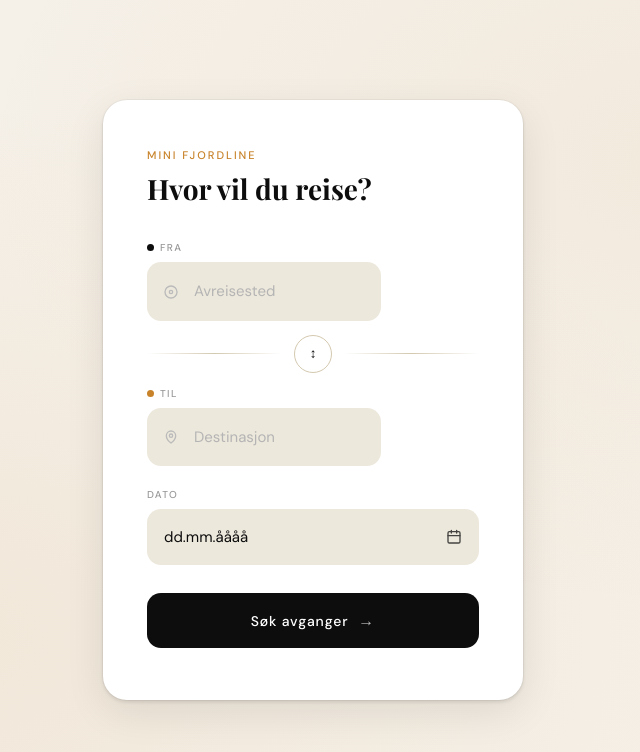
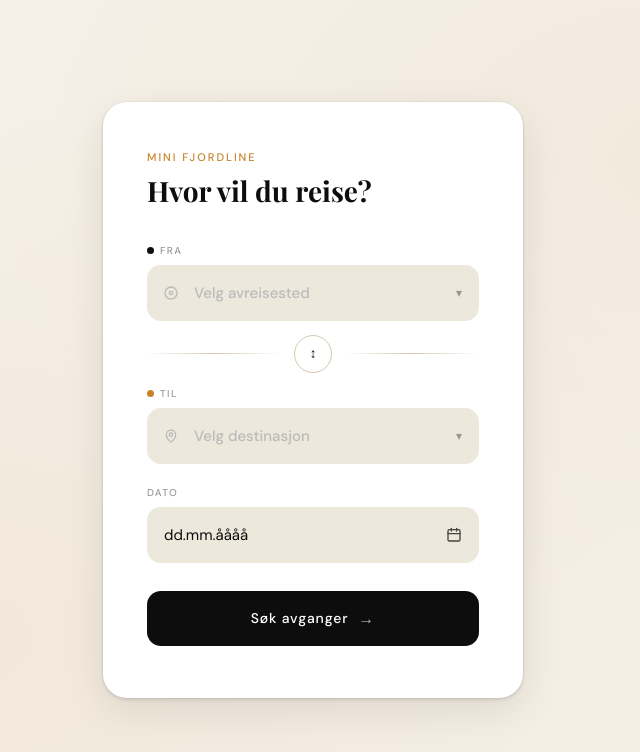
Before and after one commit to HanneAga/mini-fjordline, a Next.js app: page / in a window 1280 px wide. Shown: the top 752 px of the page, without its empty margins (327-967 px from the left). Built offline with nearby package versions, Linux system fonts and the light colour scheme; a web font is replaced by a local one.

Commit message:
chore: added dropdown on from / to input fields

```diff
--- a/src/app/page.module.css
+++ b/src/app/page.module.css
@@ -43,6 +43,11 @@
 
 .field {
   animation: fadein 0.5s ease both;
+}
+
+.fieldOverlay {
+  position: relative;
+  z-index: 25;
 }
 
 .dateField {
@@ -230,6 +235,85 @@
   padding-left: 46px;
 }
 
+.dropdownTrigger {
+  width: 100%;
+  min-height: 56px;
+  border: 1.5px solid transparent;
+  border-radius: 14px;
+  background: var(--cream);
+  padding: 14px 16px 14px 46px;
+  text-align: left;
+  display: flex;
+  align-items: center;
+  justify-content: space-between;
+  font-size: 15px;
+  font-weight: 500;
+  cursor: pointer;
+  transition: border-color 0.2s, background 0.2s, box-shadow 0.2s;
+}
+
+.dropdownTrigger:hover {
+  border-color: var(--sand);
+}
+
+.dropdownTrigger:focus {
+  outline: none;
+  border-color: var(--amber);
+  background: #fff;
+  box-shadow: 0 0 0 4px rgba(200, 131, 42, 0.1);
+}
+
+.dropdownPlaceholder {
+  color: #bbb;
+}
+
+.dropdownFilled {
+  color: var(--ink);
+}
+
+.dropdownArrow {
+  color: #9f9587;
+  font-size: 12px;
+}
+
+.dropdownMenu {
+  position: absolute;
+  top: calc(100% + 8px);
+  left: 0;
+  z-index: 40;
+  width: 100%;
+  border-radius: 14px;
+  border: 1px solid rgba(13, 13, 13, 0.08);
+  background: #fff;
+  box-shadow:
+    0 10px 28px rgba(13, 13, 13, 0.14),
+    0 1px 0 rgba(13, 13, 13, 0.04);
+  padding: 6px;
+}
+
+.dropdownOption {
+  width: 100%;
+  border: none;
+  background: transparent;
+  text-align: left;
+  border-radius: 10px;
+  padding: 10px 12px;
+  color: var(--ink);
+  font-size: 14px;
+  cursor: pointer;
+  transition: background 0.2s, color 0.2s;
+}
+
+.dropdownOption:hover {
+  background: #fff8f0;
+}
+
+.dropdownOptionActive {
+  background: #f4ece1;
+  color: var(--ink);
+  font-weight: 600;
+}
+
 .inputWrap:focus-within .icon {
   color: var(--amber);
 }
--- a/src/app/page.tsx
+++ b/src/app/page.tsx
@@ -5,6 +5,7 @@ import { useRouter } from "next/navigation";
 import styles from "./page.module.css";
 
 const weekdayLabels = ["Man", "Tir", "Ons", "Tor", "Fre", "Lor", "Son"];
+const departureOptions = ["Stavanger", "Hirtshals", "Bergen", "Kristiansand"];
 
 function toIsoDate(date: Date) {
   const year = date.getFullYear();
@@ -34,6 +35,8 @@ export default function Home() {
   const [from, setFrom] = useState("");
   const [to, setTo] = useState("");
   const [date, setDate] = useState("");
+  const [showFromMenu, setShowFromMenu] = useState(false);
+  const [showToMenu, setShowToMenu] = useState(false);
   const [showCalendar, setShowCalendar] = useState(false);
   const [visibleMonth, setVisibleMonth] = useState(() => {
     const now = new Date();
@@ -54,6 +57,8 @@ export default function Home() {
         year: "numeric",
       }).format(new Date(`${date}T00:00:00`))
     : "dd.mm.åååå";
+  const fromOptions = departureOptions.filter((option) => option !== to);
+  const toOptions = departureOptions.filter((option) => option !== from);
 
   const handleSwap = () => {
     setFrom(to);
@@ -104,20 +109,47 @@ export default function Home() {
 
         <form className={styles.form} onSubmit={handleSearch}>
           <div className={styles.route}>
-            <div className={styles.field}>
-              <label className={styles.fieldLabel} htmlFor="from">
+            <div className={`${styles.field} ${showFromMenu ? styles.fieldOverlay : ""}`}>
+              <label className={styles.fieldLabel} htmlFor="from-trigger">
                 <span className={`${styles.dot} ${styles.dotFrom}`} />
                 Fra
               </label>
               <div className={styles.inputWrap}>
-                <input
-                  id="from"
-                  name="from"
-                  type="text"
-                  placeholder="Avreisested"
-                  value={from}
-                  onChange={(event) => setFrom(event.target.value)}
-                />
+                <button
+                  id="from-trigger"
+                  type="button"
+                  className={`${styles.dropdownTrigger} ${
+                    from ? styles.dropdownFilled : styles.dropdownPlaceholder
+                  }`}
+                  aria-expanded={showFromMenu}
+                  onClick={() => {
+                    setShowFromMenu((open) => !open);
+                    setShowToMenu(false);
+                  }}
+                >
+                  <span>{from || "Velg avreisested"}</span>
+                  <span className={styles.dropdownArrow}>▾</span>
+                </button>
+
+                {showFromMenu && (
+                  <div className={styles.dropdownMenu} role="listbox" aria-label="Velg avreisested">
+                    {fromOptions.map((option) => (
+                      <button
+                        key={option}
+                        type="button"
+                        className={`${styles.dropdownOption} ${
+                          from === option ? styles.dropdownOptionActive : ""
+                        }`}
+                        onClick={() => {
+                          setFrom(option);
+                          setShowFromMenu(false);
+                        }}
+                      >
+                        {option}
+                      </button>
+                    ))}
+                  </div>
+                )}
                 <svg
                   className={styles.icon}
                   width="16"
@@ -149,20 +181,47 @@ export default function Home() {
               <div className={styles.line} />
             </div>
 
-            <div className={styles.field}>
-              <label className={styles.fieldLabel} htmlFor="to">
+            <div className={`${styles.field} ${showToMenu ? styles.fieldOverlay : ""}`}>
+              <label className={styles.fieldLabel} htmlFor="to-trigger">
                 <span className={`${styles.dot} ${styles.dotTo}`} />
                 Til
               </label>
               <div className={styles.inputWrap}>
-                <input
-                  id="to"
-                  name="to"
-                  type="text"
-                  placeholder="Destinasjon"
-                  value={to}
-                  onChange={(event) => setTo(event.target.value)}
-                />
+                <button
+                  id="to-trigger"
+                  type="button"
+                  className={`${styles.dropdownTrigger} ${
+                    to ? styles.dropdownFilled : styles.dropdownPlaceholder
+                  }`}
+                  aria-expanded={showToMenu}
+                  onClick={() => {
+                    setShowToMenu((open) => !open);
+                    setShowFromMenu(false);
+                  }}
+                >
+                  <span>{to || "Velg destinasjon"}</span>
+                  <span className={styles.dropdownArrow}>▾</span>
+                </button>
+
+                {showToMenu && (
+                  <div className={styles.dropdownMenu} role="listbox" aria-label="Velg destinasjon">
+                    {toOptions.map((option) => (
+                      <button
+                        key={option}
+                        type="button"
+                        className={`${styles.dropdownOption} ${
+                          to === option ? styles.dropdownOptionActive : ""
+                        }`}
+                        onClick={() => {
+                          setTo(option);
+                          setShowToMenu(false);
+                        }}
+                      >
+                        {option}
+                      </button>
+                    ))}
+                  </div>
+                )}
                 <svg
                   className={styles.icon}
                   width="16"
```
